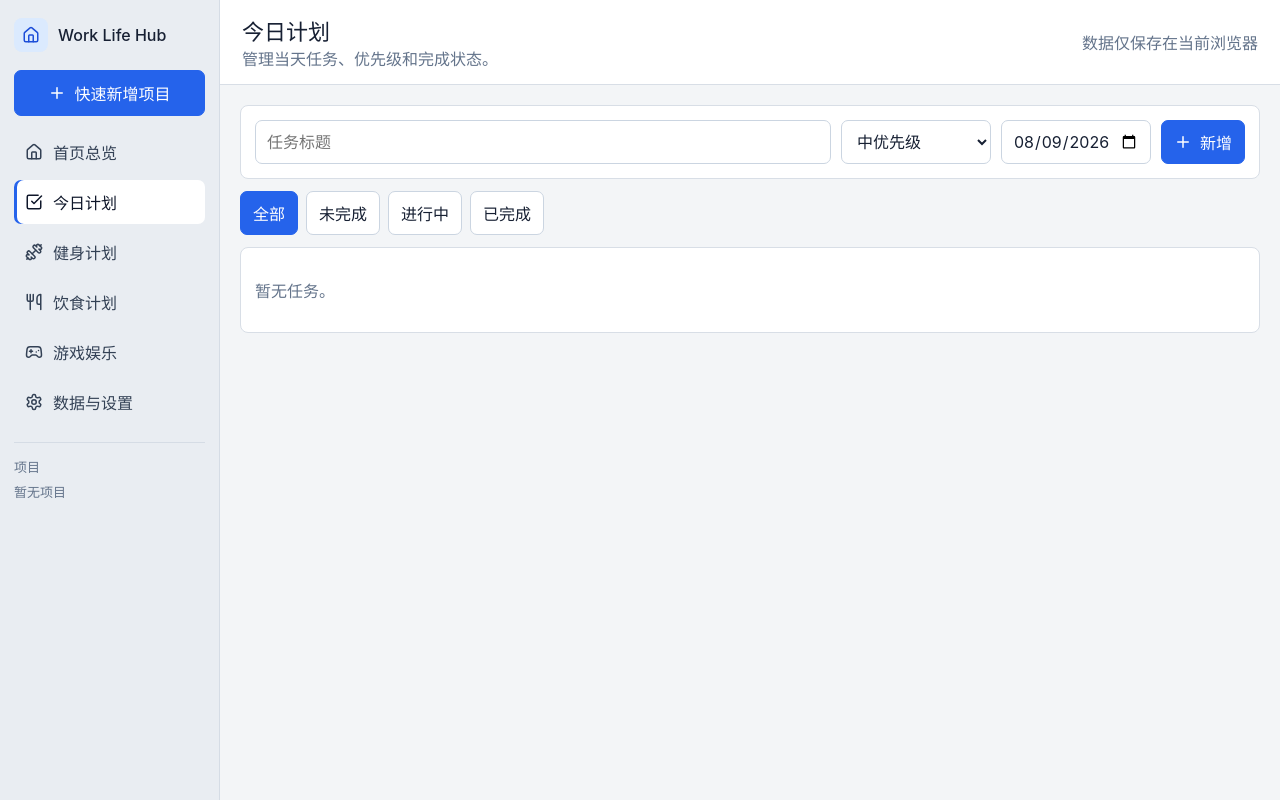
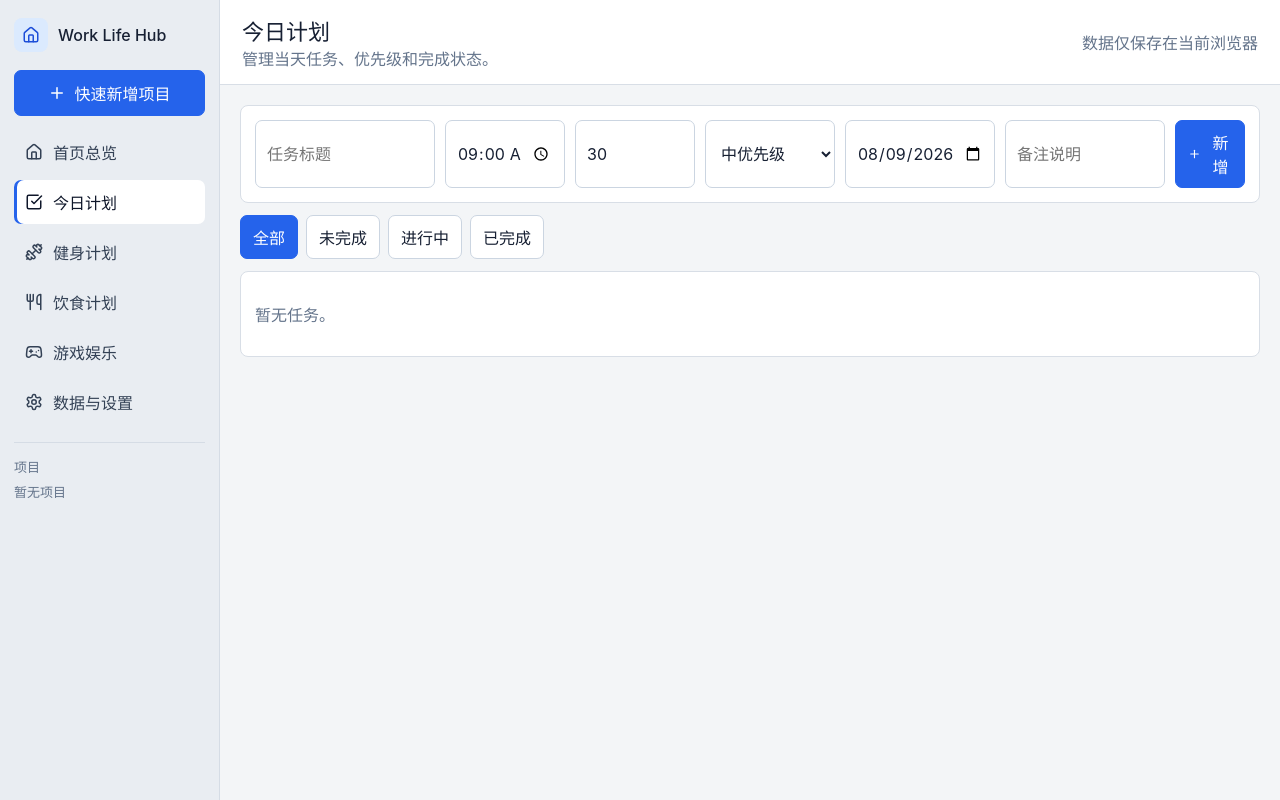
Before and after one commit to fsfdjt/gradio-deepseek-chatbot, a React (Vite) app: page / in a window 1280 px wide. Both pictures are taken after a click on the button "进入计划". Built offline with nearby package versions, Linux system fonts and the light colour scheme.

Commit message:
Capture task time estimates and notes

```diff
--- a/src/App.tsx
+++ b/src/App.tsx
@@ -501,6 +501,9 @@ function TodayPage({
   const [title, setTitle] = useState("");
   const [priority, setPriority] = useState<Priority>("medium");
   const [plannedDate, setPlannedDate] = useState(today);
+  const [startTime, setStartTime] = useState("09:00");
+  const [estimatedMinutes, setEstimatedMinutes] = useState(30);
+  const [note, setNote] = useState("");
   const tasks = filterTasks(data.tasks, filter);
 
   return (
@@ -509,8 +512,9 @@ function TodayPage({
         className="panel form-panel"
         onSubmit={(event) => {
           event.preventDefault();
-          onAdd({ title, priority, plannedDate });
+          onAdd({ title, priority, plannedDate, startTime, estimatedMinutes, note });
           setTitle("");
+          setNote("");
         }}
       >
         <input
@@ -518,6 +522,21 @@ function TodayPage({
           onChange={(event) => setTitle(event.target.value)}
           placeholder="任务标题"
           required
+        />
+        <input
+          type="time"
+          value={startTime}
+          onChange={(event) => setStartTime(event.target.value)}
+          required
+          aria-label="开始时间"
+        />
+        <input
+          type="number"
+          min={1}
+          value={estimatedMinutes}
+          onChange={(event) => setEstimatedMinutes(Number(event.target.value))}
+          required
+          aria-label="预计分钟数"
         />
         <select value={priority} onChange={(event) => setPriority(event.target.value as Priority)}>
           {priorityOptions.map((option) => (
@@ -530,6 +549,11 @@ function TodayPage({
           type="date"
           value={plannedDate}
           onChange={(event) => setPlannedDate(event.target.value)}
+        />
+        <input
+          value={note}
+          onChange={(event) => setNote(event.target.value)}
+          placeholder="备注说明"
         />
         <button type="submit">
           <Plus size={18} />
@@ -553,7 +577,7 @@ function TodayPage({
         items={tasks.map((task) => ({
           id: task.id,
           title: task.title,
-          meta: `${statusLabel(task.status)} · ${priorityLabel(task.priority)} · ${task.plannedDate}`,
+          meta: `${task.startTime ?? "未设时间"} · ${task.estimatedMinutes ?? 0} 分钟 · ${statusLabel(task.status)} · ${priorityLabel(task.priority)} · ${task.note || "无备注"}`,
           done: task.status === "done",
           onToggle: (done) => onDone(task.id, done),
           onEdit: () => {
--- a/src/lib/domain.ts
+++ b/src/lib/domain.ts
@@ -51,6 +51,8 @@ export function addTask(
     priority: input.priority ?? "medium",
     status: input.status ?? "todo",
     plannedDate: input.plannedDate ?? todayString(),
+    startTime: input.startTime ?? "09:00",
+    estimatedMinutes: Math.max(0, Number(input.estimatedMinutes ?? 30)),
     createdAt: input.createdAt ?? timestamp,
     updatedAt: input.updatedAt ?? timestamp,
   };
@@ -440,8 +442,8 @@ export function getHomeTimeline(data: AppData, date = todayString()): TimelineIt
         id: task.id,
         module: "today",
         title: task.title,
-        timeLabel: "今日计划",
-        sortAt: `${task.plannedDate}T00:00:00.000Z`,
+        timeLabel: task.startTime ?? "00:00",
+        sortAt: `${task.plannedDate}T${task.startTime ?? "00:00"}:00.000Z`,
       });
     }
   }
--- a/src/lib/types.ts
+++ b/src/lib/types.ts
@@ -12,6 +12,8 @@ export type Task = {
   priority: Priority;
   status: TaskStatus;
   plannedDate: string;
+  startTime: string;
+  estimatedMinutes: number;
   createdAt: string;
   updatedAt: string;
 };
--- a/src/styles.css
+++ b/src/styles.css
@@ -358,7 +358,7 @@ textarea {
 }
 
 .form-panel {
-  grid-template-columns: minmax(180px, 1fr) 150px 150px auto;
+  grid-template-columns: minmax(180px, 1fr) 120px 120px 130px 150px minmax(160px, 1fr) auto;
 }
 
 .list-row,
```
Also changed, not shown: 2 other files (tests, documents, lock files or other folders).
